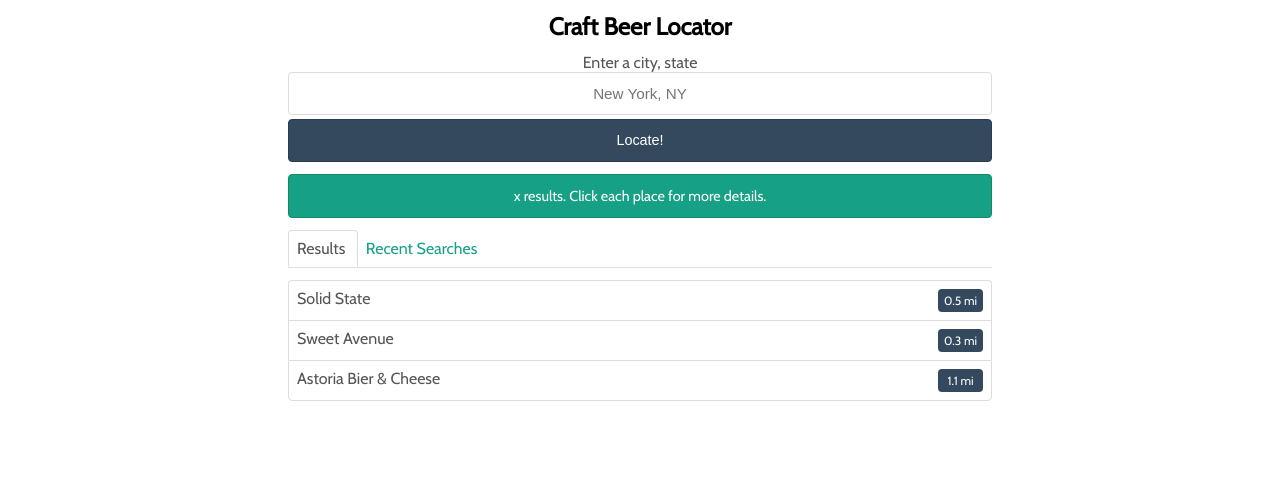
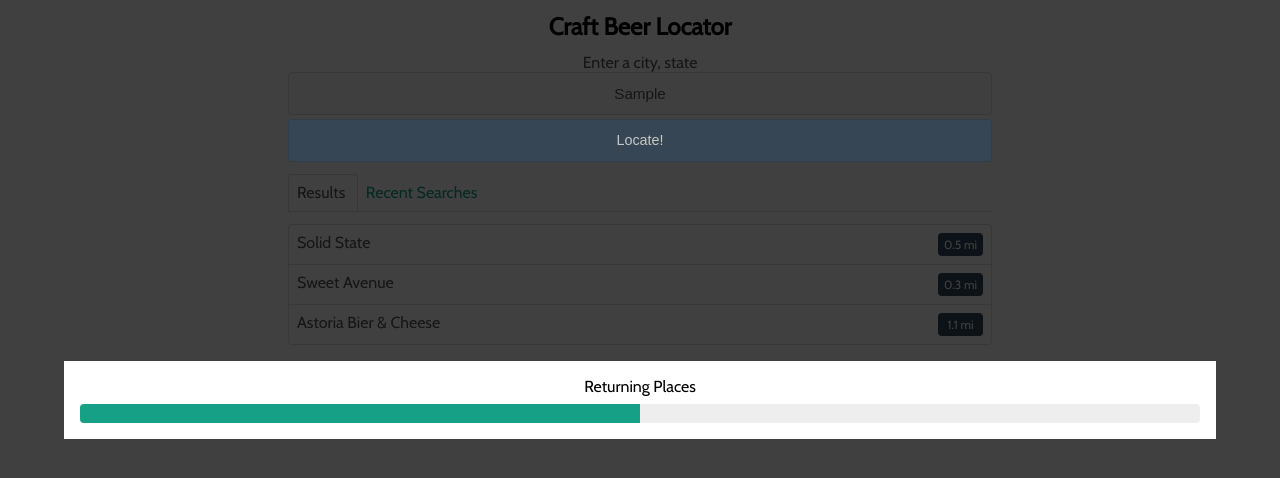
Before and after one commit to MikeAllison/craft-beer-ninja-vuejs, a Vue app: page / in a window 1280 px wide. Both pictures are taken after typing "Sample" into the empty fields and a click on the button "Locate!". Shown: the top 478 px of the page. Built offline with nearby package versions, Linux system fonts and the light colour scheme; the HTML template or start-up script is replaced by a standard one.

Commit message:
Finished SearchModal

```diff
--- a/src/App.vue
+++ b/src/App.vue
@@ -1,5 +1,8 @@
 <template>
-  <search-modal v-if="searchModal.isVisible"></search-modal>
+  <search-modal
+    v-if="searchModal.isVisible"
+    v-bind="searchModal"
+  ></search-modal>
   <h2>Craft Beer Locator</h2>
   <search-form></search-form>
   <alert-box v-if="alert.isVisible" v-bind="alert"></alert-box>
@@ -22,7 +25,9 @@ export default {
   data() {
     return {
       searchModal: {
-        isVisible: false
+        isVisible: false,
+        currentStep: 'Beginning Search',
+        searchProgress: 0
       },
       alert: {
         isVisible: false,
@@ -34,12 +39,17 @@ export default {
   provide() {
     return {
       showSearchModal: this.showSearchModal,
+      updateSearchModal: this.updateSearchModal,
       showAlert: this.showAlert
     };
   },
   methods: {
     showSearchModal(val) {
       this.searchModal.isVisible = val;
+    },
+    updateSearchModal(currentStep, searchProgress) {
+      this.searchModal.currentStep = currentStep;
+      this.searchModal.searchProgress = searchProgress;
     },
     showAlert(alertType, alertMsg) {
       this.alert.alertType = alertType;
--- a/src/components/SearchForm.vue
+++ b/src/components/SearchForm.vue
@@ -16,7 +16,7 @@
 
 <script>
 export default {
-  inject: ['showSearchModal', 'showAlert'],
+  inject: ['showSearchModal', 'updateSearchModal', 'showAlert'],
   methods: {
     search() {
       const locationInput = this.$refs.locationInput;
@@ -33,13 +33,27 @@ export default {
       submitBtn.classList.add('disabled');
 
       setTimeout(() => {
+        this.updateSearchModal('Requesting Places', 25);
+      }, 1000);
+      setTimeout(() => {
+        this.updateSearchModal('Returning Places', 50);
+      }, 2000);
+      setTimeout(() => {
+        this.updateSearchModal('Updating List', 75);
+      }, 3000);
+      setTimeout(() => {
+        this.updateSearchModal('Finished', 100);
+      }, 4000);
+
+      setTimeout(() => {
         submitBtn.removeAttribute('disabled');
         submitBtn.classList.remove('disabled');
         locationInput.removeAttribute('disabled');
         locationInput.value = null;
         this.showAlert('info', 'x results. Click each place for more details.');
         this.showSearchModal(false);
-      }, 2000);
+        this.updateSearchModal('Beginning Search', 0);
+      }, 5000);
     }
   }
 };
--- a/src/components/SearchModal.vue
+++ b/src/components/SearchModal.vue
@@ -3,8 +3,11 @@
     <div class="search-modal">
       <div class="search-step">{{ currentStep }}</div>
       <div class="progress-outer">
-        <div class="progress-inner">
-          <span class="progress-amount">0</span>
+        <div
+          class="progress-inner"
+          v-bind:style="{ width: searchProgress + '%' }"
+        >
+          <span class="progress-amount">{{ searchProgress + '%' }}</span>
         </div>
       </div>
     </div>
@@ -47,7 +50,7 @@ dialog {
   overflow: hidden;
 }
 .progress-inner {
-  width: 50%;
+  width: 0;
   background-color: #16a085;
 }
 .progress-amount {
```
